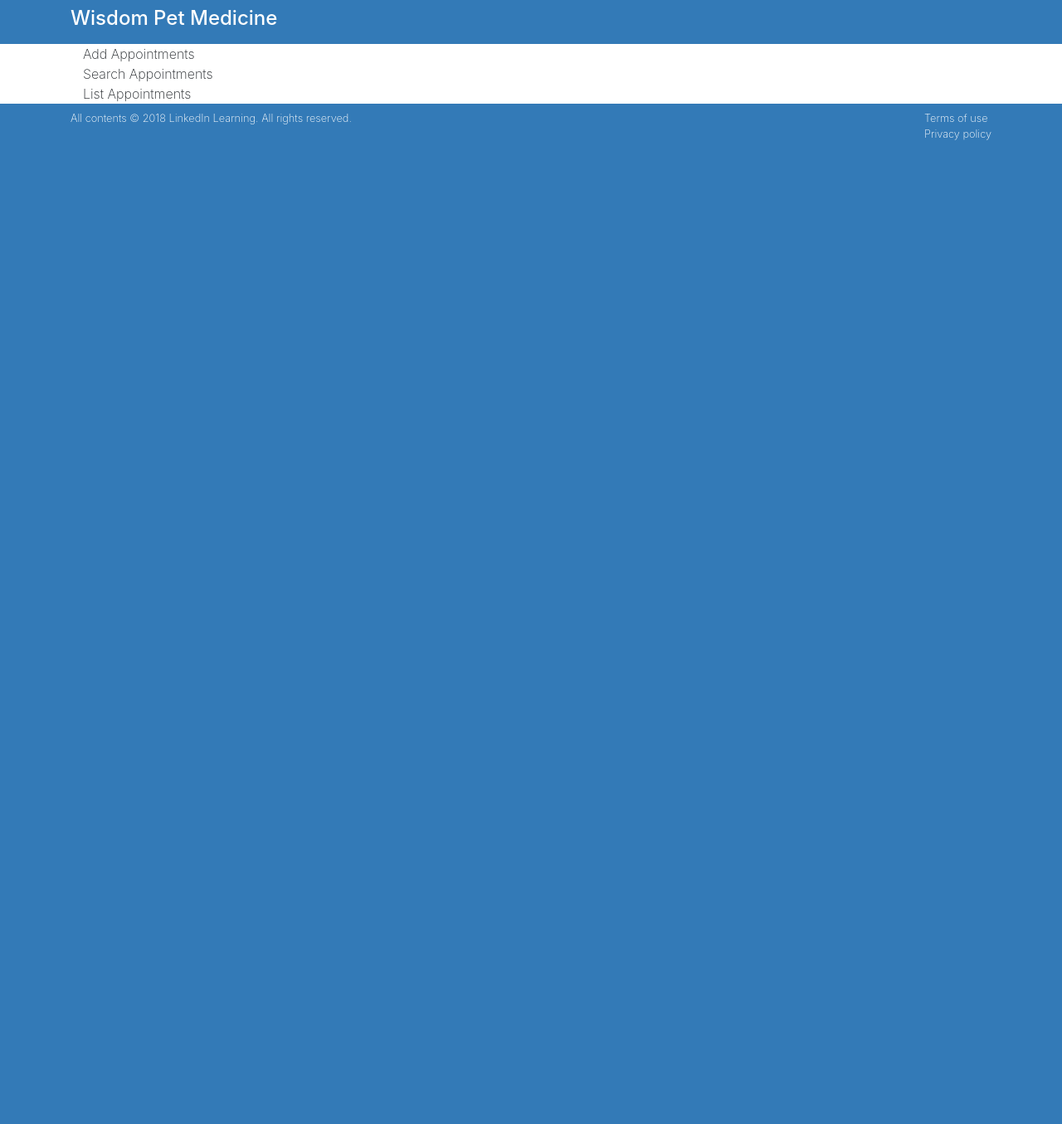
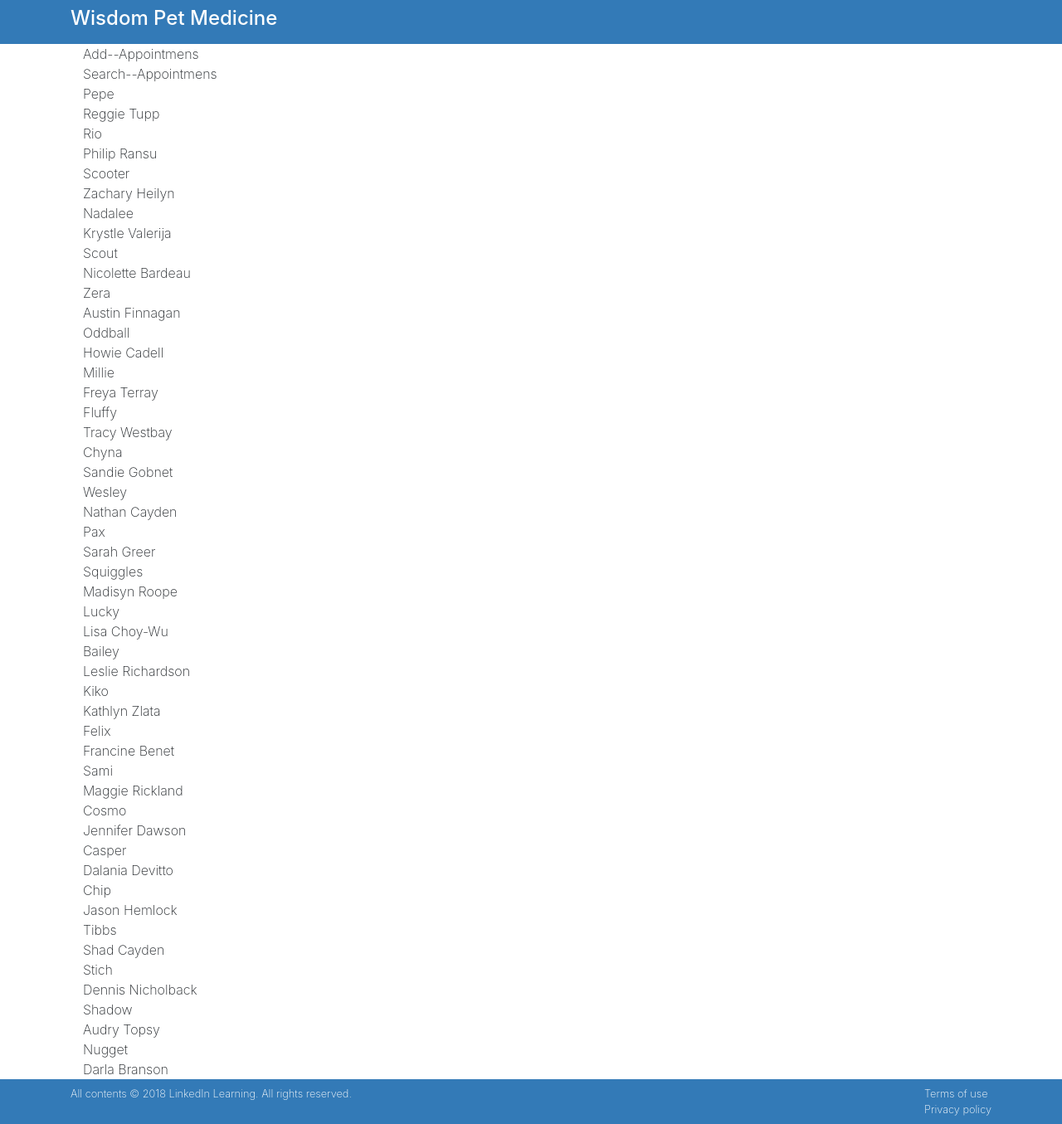
Before and after one commit to alefinvest/my-app-code-example, a React (Create React App) app: page / in a window 1280 px wide. Shown: the whole page at 83% size. Before the commit the page ends 800 px from the top, so only its background shows below. Built offline with nearby package versions, Linux system fonts and the light colour scheme.

Commit message:
Static data for fetching handled by componnets added

```diff
--- /dev/null
+++ b/public/data.json
@@ -0,0 +1,152 @@
+[
+    {
+      "petName": "Pepe",
+      "ownerName": "Reggie Tupp",
+      "aptNotes": "It's time for this rabbit's post spaying surgery checkup",
+      "aptDate": "2018-11-28 13:30"
+    },
+    {
+      "petName": "Rio",
+      "ownerName": "Philip Ransu",
+      "aptNotes": "Rio is up for his next round of vaccinations",
+      "aptDate": "2018-11-28 10:15"
+    },
+    {
+      "petName": "Scooter",
+      "ownerName": "Zachary Heilyn",
+      "aptNotes": "Scooter has been pawing at his ear and may have an ear infection",
+      "aptDate": "2018-11-28 14:45"
+    },
+    {
+      "petName": "Nadalee",
+      "ownerName": "Krystle Valerija",
+      "aptNotes": "This dog is coming in for his monthly nail trim and grooming",
+      "aptDate": "2018-11-28 16:00"
+    },
+    {
+      "petName": "Scout",
+      "ownerName": "Nicolette Bardeau",
+      "aptNotes": "This dog is coming in for his annual checkup and vaccinations",
+      "aptDate": "2018-11-28 9:00"
+    },
+    {
+      "petName": "Zera",
+      "ownerName": "Austin Finnagan",
+      "aptNotes": "This iguana's is showing signs of dementia associated with his old age",
+      "aptDate": "2018-11-29 13:15"
+    },
+    {
+      "petName": "Oddball",
+      "ownerName": "Howie Cadell",
+      "aptNotes": "Oddball has a hard lump on right front foot",
+      "aptDate": "2018-11-29 10:00"
+    },
+    {
+      "petName": "Millie",
+      "ownerName": "Freya Terray",
+      "aptNotes": "MIllie has exhibited signs of an upset stomach and is not eating regularly",
+      "aptDate": "2018-11-29 11:45"
+    },
+    {
+      "petName": "Fluffy",
+      "ownerName": "Tracy Westbay",
+      "aptNotes": "Fluffy has some matted hair that needs to be groomed",
+      "aptDate": "2018-11-29 14:30"
+    },
+    {
+      "petName": "Chyna",
+      "ownerName": "Sandie Gobnet",
+      "aptNotes": "This turtle is coming in for a checkup and to be tested for Salmonella",
+      "aptDate": "2018-11-29 16:00"
+    },
+    {
+      "petName": "Wesley",
+      "ownerName": "Nathan Cayden",
+      "aptNotes": "This dog is returning for his next heartworm treatment visit",
+      "aptDate": "2018-11-29 8:30"
+    },
+    {
+      "petName": "Pax",
+      "ownerName": "Sarah Greer",
+      "aptNotes": "This senior dog has been sluggish and showing lethargic behavior",
+      "aptDate": "2018-11-30 10:15"
+    },
+    {
+      "petName": "Squiggles",
+      "ownerName": "Madisyn Roope",
+      "aptNotes": "Squiggles is due for her annual checkup and vaccinations",
+      "aptDate": "2018-11-30 11:30"
+    },
+    {
+      "petName": "Lucky",
+      "ownerName": "Lisa Choy-Wu",
+      "aptNotes": "This cat has tartar buildup and her owner would like his teeth cleaned",
+      "aptDate": "2018-11-30 14:30"
+    },
+    {
+      "petName": "Bailey",
+      "ownerName": "Leslie Richardson",
+      "aptNotes": "This cat is suffering from hotspots and dermatitis",
+      "aptDate": "2018-11-30 15:45"
+    },
+    {
+      "petName": "Kiko",
+      "ownerName": "Kathlyn Zlata",
+      "aptNotes": "Kiko has been exhibiting excessive thirst and weight loss for the past few weeks",
+      "aptDate": "2018-11-30 9:00"
+    },
+    {
+      "petName": "Felix",
+      "ownerName": "Francine Benet",
+      "aptNotes": "Felix's mom is coming in to follow up on  lab work results",
+      "aptDate": "2018-12-1 13:00"
+    },
+    {
+      "petName": "Sami",
+      "ownerName": "Maggie Rickland",
+      "aptNotes": "Sami has had some changes in his bathroom in habits",
+      "aptDate": "2018-12-1 10:00"
+    },
+    {
+      "petName": "Cosmo",
+      "ownerName": "Jennifer Dawson",
+      "aptNotes": "Cosmo's mom would like us to check for arthritic conditions and do a routine checkup",
+      "aptDate": "2018-12-1 11:30"
+    },
+    {
+      "petName": "Casper",
+      "ownerName": "Dalania Devitto",
+      "aptNotes": "This dog is coming in for a nail trim and grooming",
+      "aptDate": "2018-12-1 15:15"
+    },
+    {
+      "petName": "Chip",
+      "ownerName": "Jason Hemlock",
+      "aptNotes": "This fish has a spotty white patch developing on his back ",
+      "aptDate": "2018-12-1 8:45"
+    },
+    {
+      "petName": "Tibbs",
+      "ownerName": "Shad Cayden",
+      "aptNotes": "Tibbs has had an ongoing rash and cold symptoms and we are going to run allergy tests",
+      "aptDate": "2018-12-2 13:30"
+    },
+    {
+      "petName": "Stich",
+      "ownerName": "Dennis Nicholback",
+      "aptNotes": "Stich has been having some stomach issues and is due for his vaccinations",
+      "aptDate": "2018-12-2 10:15"
+    },
+    {
+      "petName": "Shadow",
+      "ownerName": "Audry Topsy",
+      "aptNotes": "This cat has a red swollen eye with a discharge",
+      "aptDate": "2018-12-2 15:00"
+    },
+    {
+      "petName": "Nugget",
+      "ownerName": "Darla Branson",
+      "aptNotes": "This little fish Nugget, has  a rash on his stomach area",
+      "aptDate": "2018-12-2 9:00"
+    }
+  ]
--- /dev/null
+++ b/src/components/AddAppointments.js
@@ -0,0 +1,9 @@
+import React, {Component} from 'react';
+
+class AddAppointmens extends Component {
+    render() {
+        return <div>Add--Appointmens</div>;
+    }
+}
+
+export default AddAppointmens;
--- a/src/components/App.js
+++ b/src/components/App.js
@@ -1,7 +1,32 @@
 import React from 'react';
 import '../css/App.css';
+import AddAppointments from './AddAppointments';
+import SearchAppointments from './SearchAppointments';
+import ListAppointments from './ListAppointments';
+import { times } from 'lodash';
 
 class App extends React.Component {
+
+  constructor() {
+    super();
+    this.state = {
+      myAppointments: []
+    };
+  }
+
+  componentDidMount() {
+    fetch('./data.json')
+    .then(response => response.json())
+    .then(result => {
+      const apts = result.map(item => {
+        return item;
+      });
+      this.setState({
+        myAppointments: apts
+      })
+    });
+  }
+
   render() {
     return (
       <main className="page bg-white" id="petratings">
@@ -9,9 +34,9 @@
           <div className="row">
             <div className="col-md-12 bg-white">
               <div className="container">
-                <div>Add Appointments</div>
-                <div>Search Appointments</div>
-                <div>List Appointments</div>
+                <AddAppointments />
+                <SearchAppointments />
+                <ListAppointments appointments={this.state.myAppointments}/>
               </div>
             </div>
           </div>
--- /dev/null
+++ b/src/components/ListAppointments.js
@@ -0,0 +1,15 @@
+import React, {Component} from 'react';
+
+class ListAppointmens extends Component {
+  render() {
+    const listItems = this.props.appointments.map(item => (
+        <div>
+          <div>{item.petName}</div>
+          <div>{item.ownerName}</div>
+        </div>
+      ));
+    return <div>{listItems}</div>;
+  }
+}
+
+export default ListAppointmens;
--- /dev/null
+++ b/src/components/SearchAppointments.js
@@ -0,0 +1,9 @@
+import React, {Component} from 'react';
+
+class SearchAppointmens extends Component {
+    render() {
+        return <div>Search--Appointmens</div>;
+    }
+}
+
+export default SearchAppointmens;
```
